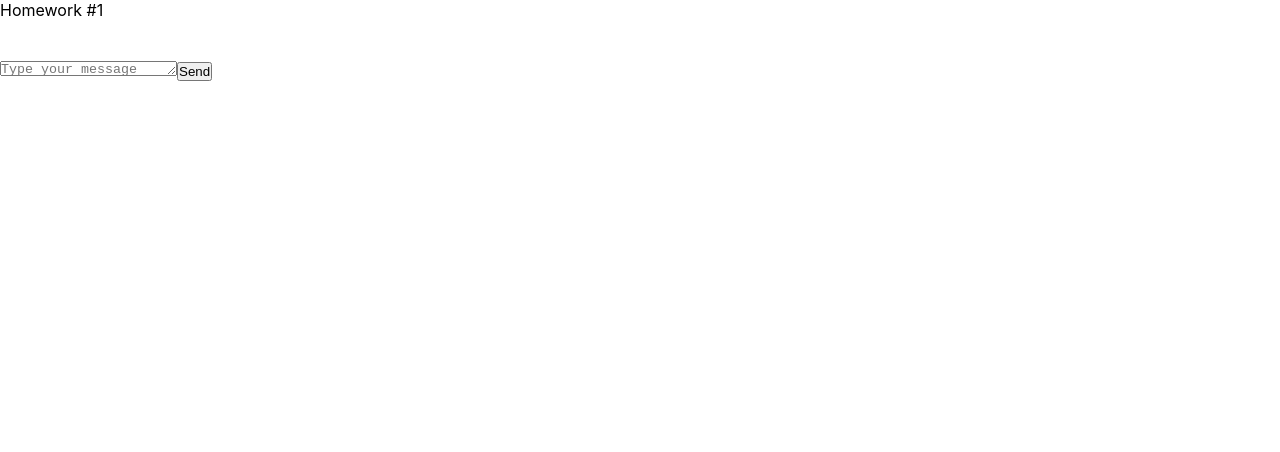
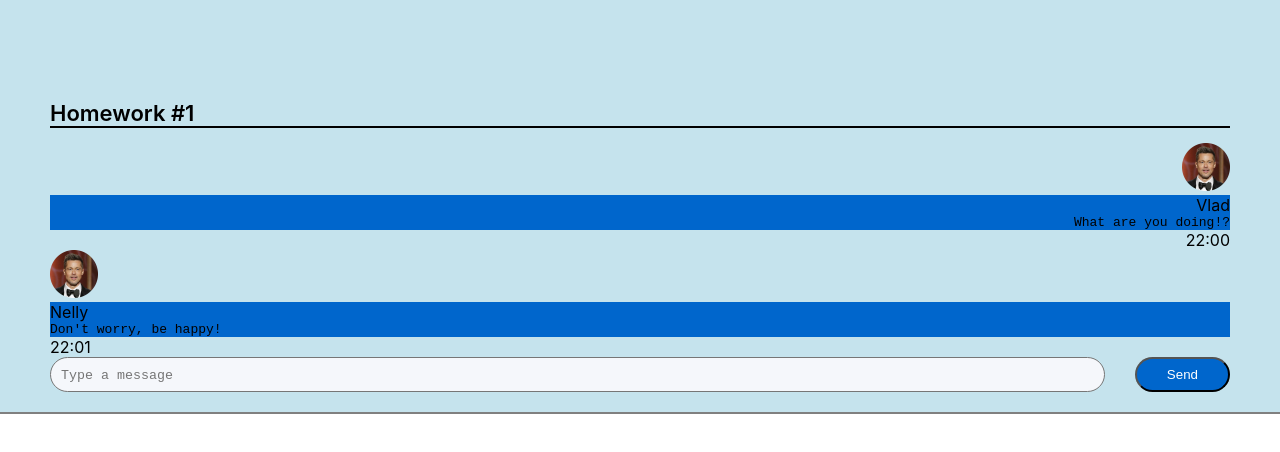
Before and after one commit to vladgrudak/homework-front-main-2, a React (Create React App) app: page / in a window 1280 px wide. Shown: the top 452 px of the page. Built offline with nearby package versions, Linux system fonts and the light colour scheme.

Commit message:
Logic Finished, Layout started

```diff
--- a/package.json
+++ b/package.json
@@ -1,6 +1,6 @@
 {
   "name": "hws2",
-  "homepage": "http://IgnatZakalinsky.github.io/hws2",
+  "homepage": "https://vladgrudak.github.io/homework-front-main-2",
   "version": "0.1.0",
   "private": true,
   "dependencies": {
@@ -16,7 +16,7 @@
     "@types/react-dom": "18.0.6",
     "@types/uuid": "8.3.4",
     "axios": "0.27.2",
-    "gh-pages": "4.0.0",
+    "gh-pages": "^6.3.0",
     "react": "18.2.0",
     "react-dom": "18.2.0",
     "react-redux": "8.0.4",
@@ -32,7 +32,7 @@
     "build": "react-scripts build",
     "test": "react-scripts test",
     "eject": "react-scripts eject",
-    "predeploy": "npm run build",
+    "predeploy": "yarn run build",
     "deploy": "gh-pages -d build"
   },
   "eslintConfig": {
--- a/src/s1-main/App.module.css
+++ b/src/s1-main/App.module.css
@@ -1,5 +1,9 @@
 .App {
     --header_height: 60px;
+    /*display: flex;*/
+    background-color: rgba(173, 216, 230, 0.7);
+    padding: 100px 50px 20px;
+    border-bottom: 2px solid grey;
 }
 
 .hw {
@@ -7,5 +11,8 @@
 }
 
 .hwTitle {
-
+    font-size: 22px;
+    font-weight: 600;
+    border-bottom: 2px solid black;
+    margin-bottom: 15px;
 }
--- a/src/s2-homeworks/hw01/HW1.tsx
+++ b/src/s2-homeworks/hw01/HW1.tsx
@@ -14,17 +14,29 @@ import avatar from './avatar.png'
 * */
 
 // нужно создать правильный тип вместо any
-export type MessageType = any
+type UserType = {
+    avatar: string
+    name: string
+}
+
+export type MessageType = {
+    id: number
+    user: UserType
+    message: {
+        text: string
+        time: string
+    }
+}
 
 // структуру объекта не менять
 export const message0: MessageType = {
     id: 0,
     user: {
         avatar: avatar, // можно менять
-        name: 'Some Name',  // можно менять
+        name: 'Vlad',  // можно менять
     },
     message: {
-        text: 'some textsome textsome textsome textsome textsome textsome text', // можно менять
+        text: 'What are you doing!?', // можно менять
         time: '22:00', // можно менять
     },
 }
@@ -32,11 +44,11 @@ export const friendMessage0: MessageType = {
     id: 100,
     user: {
         avatar: avatar, // можно менять
-        name: 'Friend Name', // можно менять
+        name: 'Nelly', // можно менять
     },
     message: {
-        text: 'зеркальное сообщение для тренировки css', // можно менять
-        time: '22:00', // можно менять
+        text: 'Don\'t worry, be happy!', // можно менять
+        time: '22:01', // можно менять
     },
 }
 
--- a/src/s2-homeworks/hw01/friend-message/FriendMessage.module.css
+++ b/src/s2-homeworks/hw01/friend-message/FriendMessage.module.css
@@ -7,11 +7,11 @@
 }
 
 .friendImageAndText img {
-
+    height: 48px;
 }
 
 .friendText {
-
+    background-color: #0066CC;
 }
 
 .friendText:after {
--- a/src/s2-homeworks/hw01/friend-message/FriendMessage.tsx
+++ b/src/s2-homeworks/hw01/friend-message/FriendMessage.tsx
@@ -1,8 +1,12 @@
 import React from 'react'
 import s from './FriendMessage.module.css'
+import {MessageType} from '../HW1';
 
+type MessagePropsType = {
+    message: MessageType
+}
 // создать тип вместо any и отобразить приходящие данные
-const FriendMessage = (props: any) => {
+const FriendMessage = (props: MessagePropsType) => {
     return (
         <div
             id={'hw1-friend-message-' + props.message.id}
@@ -12,7 +16,7 @@ const FriendMessage = (props: any) => {
                 <img
                     id={'hw1-friend-avatar-' + props.message.id}
                     // создаёт студент
-
+                    src={props.message.user.avatar}
                     //
                 />
                 <div className={s.friendText}>
@@ -21,7 +25,7 @@ const FriendMessage = (props: any) => {
                         className={s.friendName}
                     >
                         {/*создаёт студент*/}
-
+                        {props.message.user.name}
                         {/**/}
                     </div>
                     <pre
@@ -29,7 +33,7 @@ const FriendMessage = (props: any) => {
                         className={s.friendMessageText}
                     >
                         {/*создаёт студент*/}
-
+                        {props.message.message.text}
                         {/**/}
                     </pre>
                 </div>
@@ -39,7 +43,7 @@ const FriendMessage = (props: any) => {
                 className={s.friendTime}
             >
                 {/*создаёт студент*/}
-
+                {props.message.message.time}
                 {/**/}
             </div>
         </div>
--- a/src/s2-homeworks/hw01/message-sender/MessageSender.module.css
+++ b/src/s2-homeworks/hw01/message-sender/MessageSender.module.css
@@ -1,13 +1,23 @@
 .sendForm {
-
+    display: flex;
+    justify-content: space-between;
+    gap: 30px;
 }
 
 .textarea {
-
+    resize: none;
+    padding: 10px;
+    flex-grow: 2;
+    border-radius: 30px;
+    overflow: hidden;
+    background-color: #F5F7FB;
 }
 
 .button {
-
+    background-color: #0066CC;
+    color: white;
+    padding: 5px 30px;
+    border-radius: 30px;
 }
 
 .button:hover {
--- a/src/s2-homeworks/hw01/message-sender/MessageSender.tsx
+++ b/src/s2-homeworks/hw01/message-sender/MessageSender.tsx
@@ -52,7 +52,7 @@ const MessageSender = (props: any) => {
                     ref={textareaRef}
 
                     title={'Shift+Enter for send'}
-                    placeholder={'Type your message'}
+                    placeholder={'Type a message'}
                     value={text}
 
                     onChange={onChange}
--- a/src/s2-homeworks/hw01/message/Message.module.css
+++ b/src/s2-homeworks/hw01/message/Message.module.css
@@ -1,17 +1,17 @@
 .message {
-
+    text-align: right;
 }
 
 .imageAndText {
 
 }
 
-.imageAndText img {
-
+.imageAndText img{
+    height: 48px;
 }
 
 .text {
-
+    background-color: #0066CC;
 }
 
 .text:after {
--- a/src/s2-homeworks/hw01/message/Message.tsx
+++ b/src/s2-homeworks/hw01/message/Message.tsx
@@ -1,8 +1,11 @@
 import React from 'react'
 import s from './Message.module.css'
+import {MessageType} from '../HW1';
 
 // нужно создать правильный тип вместо any
-export type MessagePropsType = any
+export type MessagePropsType = {
+    message: MessageType
+}
 
 // нужно отобразить приходящие данные
 const Message = (props: MessagePropsType) => {
@@ -12,25 +15,24 @@ const Message = (props: MessagePropsType) => {
                 <img
                     id={'hw1-avatar-' + props.message.id}
                     // создаёт студент
-
-                    //
+                    src={props.message.user.avatar}
                 />
                 <div className={s.text}>
                     <div id={'hw1-name-' + props.message.id} className={s.name}>
                         {/*создаёт студент*/}
-
+                        {props.message.user.name}
                         {/**/}
                     </div>
                     <pre id={'hw1-text-' + props.message.id} className={s.messageText}>
                         {/*создаёт студент*/}
-
+                        {props.message.message.text}
                         {/**/}
                     </pre>
                 </div>
             </div>
             <div id={'hw1-time-' + props.message.id} className={s.time}>
                 {/*создаёт студент*/}
-
+                {props.message.message.time}
                 {/**/}
             </div>
         </div>
```
Also changed, not shown: 1 other file (tests, documents, lock files or other folders).
